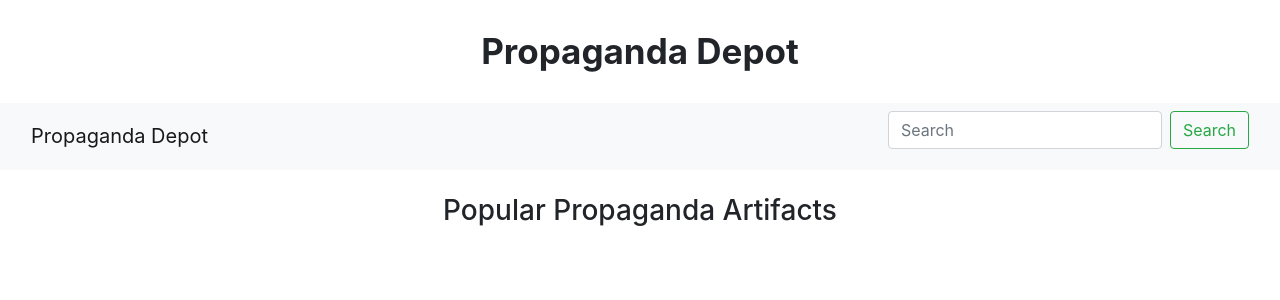
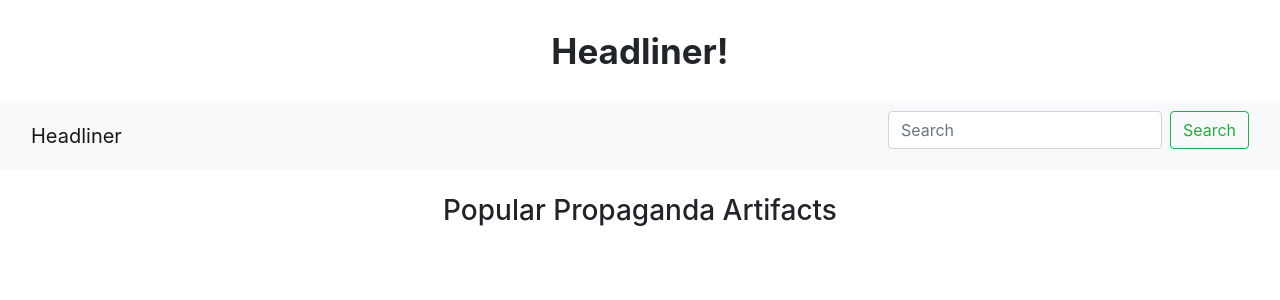
Before and after one commit to sam-braun/nyt-headliner, a Flask app: page / in a window 1280 px wide. Shown: the top 300 px of the page. Run offline with Flask 3, Linux system fonts and the light colour scheme; data that the repository does not hold is empty; some libraries are stand-ins or nearby versions.

Commit message:
renaming website title

```diff
--- a/templates/homepage.html
+++ b/templates/homepage.html
@@ -3,7 +3,6 @@
 {% extends "layout.html" %}
 
 {% block content %}
-<!-- Page Content -->
 <div class="container mt-4">
     <h3 class="text-center">Popular Propaganda Artifacts</h3>
     <div id="items-container" class="row">
--- a/templates/layout.html
+++ b/templates/layout.html
@@ -21,14 +21,14 @@
 
     <link rel="stylesheet" href="../static/main.css" />
 
-    <title>Propaganda Depot</title>
+    <title>Headliner</title>
 </head>
 
 <body>
-    <div class="title">Propaganda Depot</div>
+    <div class="title">Headliner!</div>
     <nav class="navbar navbar-expand-lg navbar-light bg-light">
         <div class="container-fluid">
-            <a class="navbar-brand" href="/">Propaganda Depot</a>
+            <a class="navbar-brand" href="/">Headliner</a>
             <div class="ml-auto" id="navbarNav">
                 <form class="form-inline" action="/search" method="get" id="searchForm">
                     <input class="form-control mr-sm-2" type="search" placeholder="Search" name="query"
```
